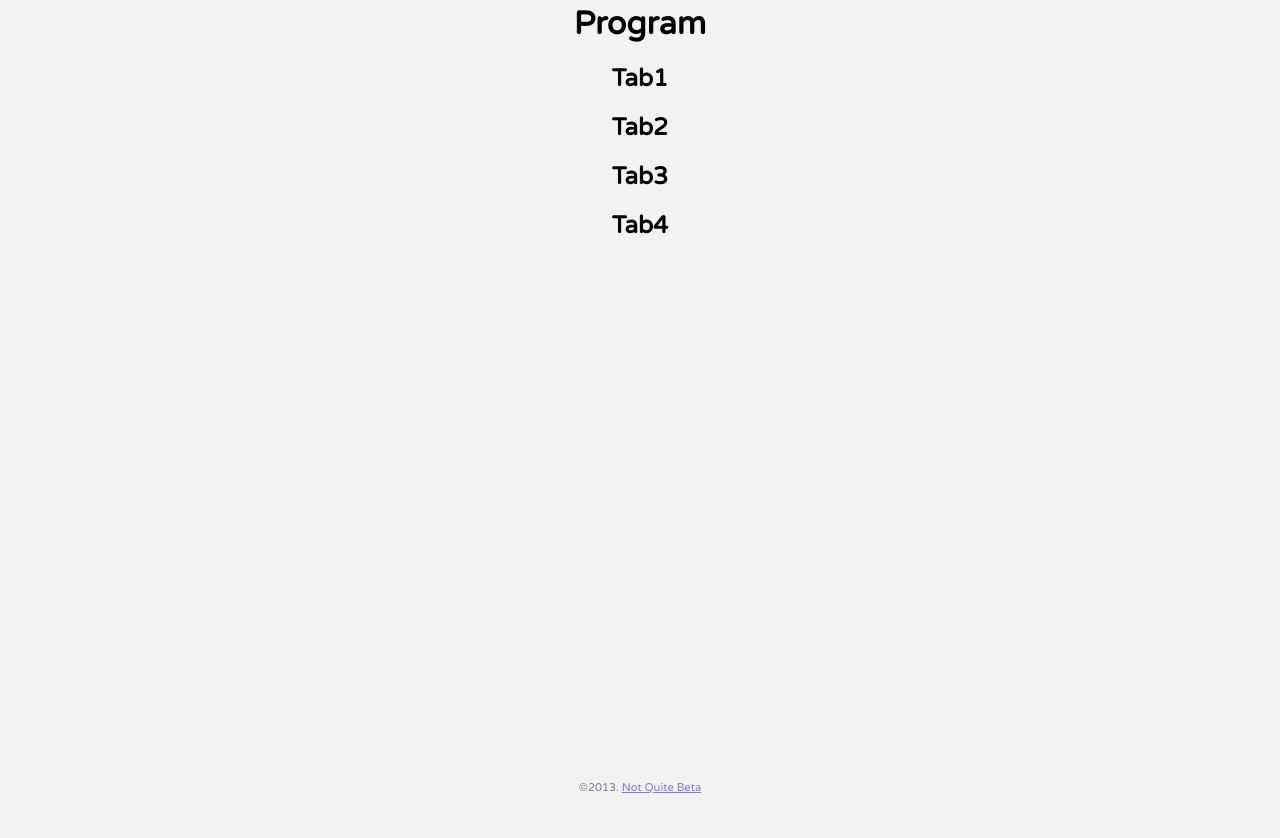
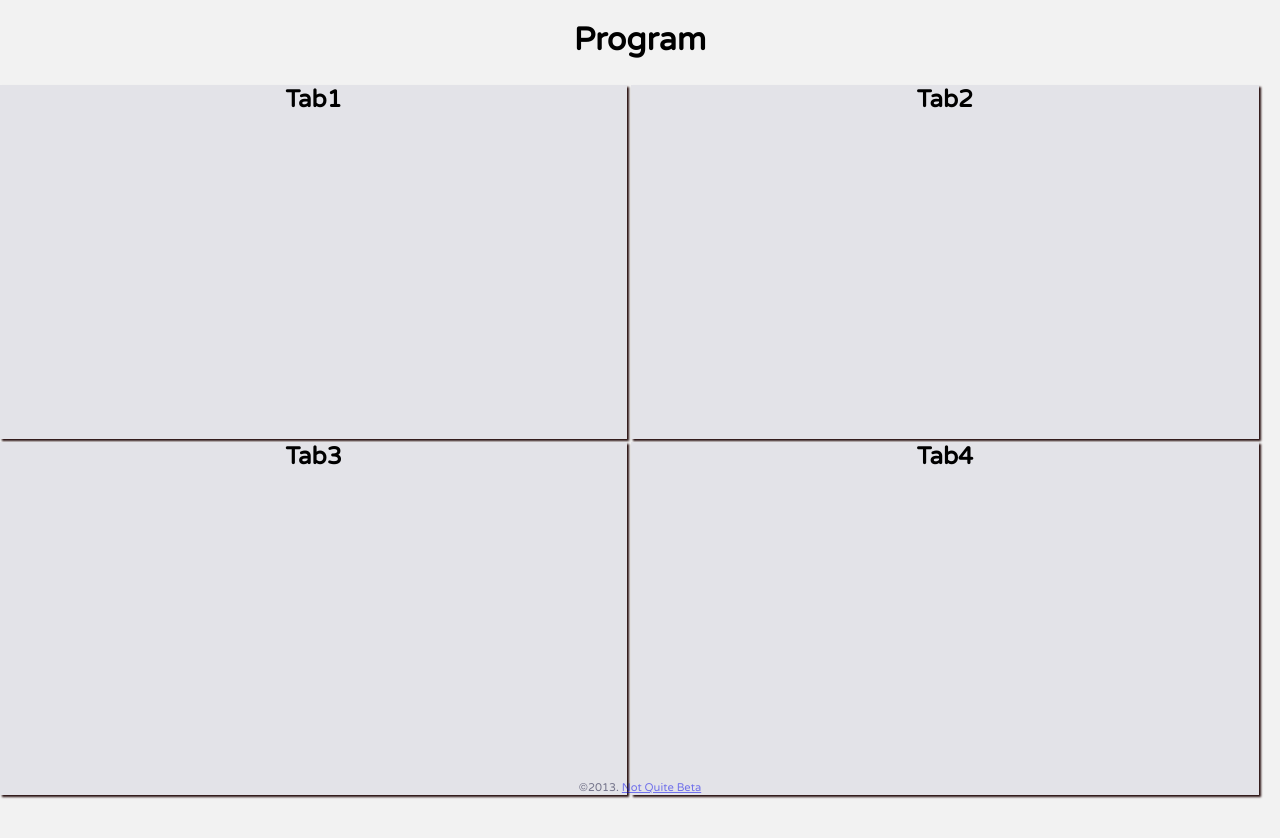
Before and after one commit to notquitebeta/mobile-4panel, a plain HTML site: page index.html in a window 1280 px wide. Before the commit the page ends 800 px from the top, so only its background shows below. Drawn offline with nearby package versions, Linux system fonts and the light colour scheme.

Commit message:
iPhone portrait and desktop formats set

```diff
--- a/css/styles.css
+++ b/css/styles.css
@@ -1,3 +1,8 @@
+html, body { height: 100%; width: 100%; margin: 0; }
+div { height: 100%; width: 100%; background: #F52887; }
+html{
+  height: 100%;
+}
 body {
   background-color: #BBCCEE;
   font-family: 'Varela Round', sans-serif;
@@ -25,16 +30,13 @@ body {
 @media only screen
 and (min-device-width : 320px)
 and (max-device-width : 568px) {
-
   article{
     position: fixed;
     top: 20px;
     left:50%;
     margin-left: -10%;
   }
-/*  header{
-    display: inline-block;
-  }*/
+
   h1,h2,h3,h4 {
     text-align: center;
   }
@@ -97,13 +99,29 @@ and (-webkit-min-device-pixel-ratio: 1)  {
   h1,h2,h3,h4 {
     text-align: center;
   }
-  h1 {
-    margin-top:5px;
+  h2 {
+    margin-top: 0px;
   }
   body {
+    height: 100%;
     margin: 0;
     padding: 0;
     background-color: hsl(0,0%,95%);
+  }
+  header{
+    height: 8%;
+  }
+  section{
+    height: 92%;
+  }
+  #tab1, #tab2, #tab3, #tab4 {
+    background-color: hsl(240,10%,90%);
+    margin-bottom: 3px;
+    width: 49%;
+    height: 48%;
+    display: inline-block;
+    box-shadow: 2px 2px 2px hsl(0,50%,10%);
+
   }
 
   #bottomNav {visibility: hidden;}
```
